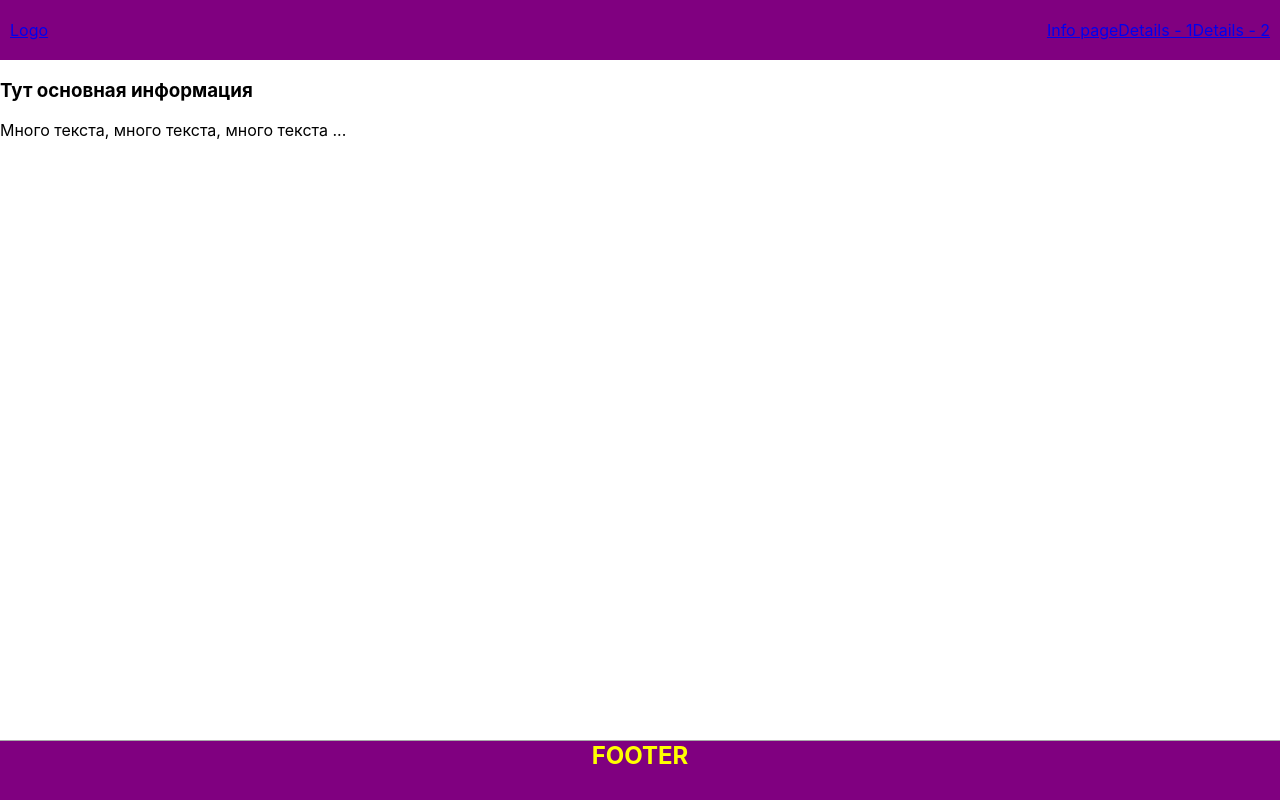
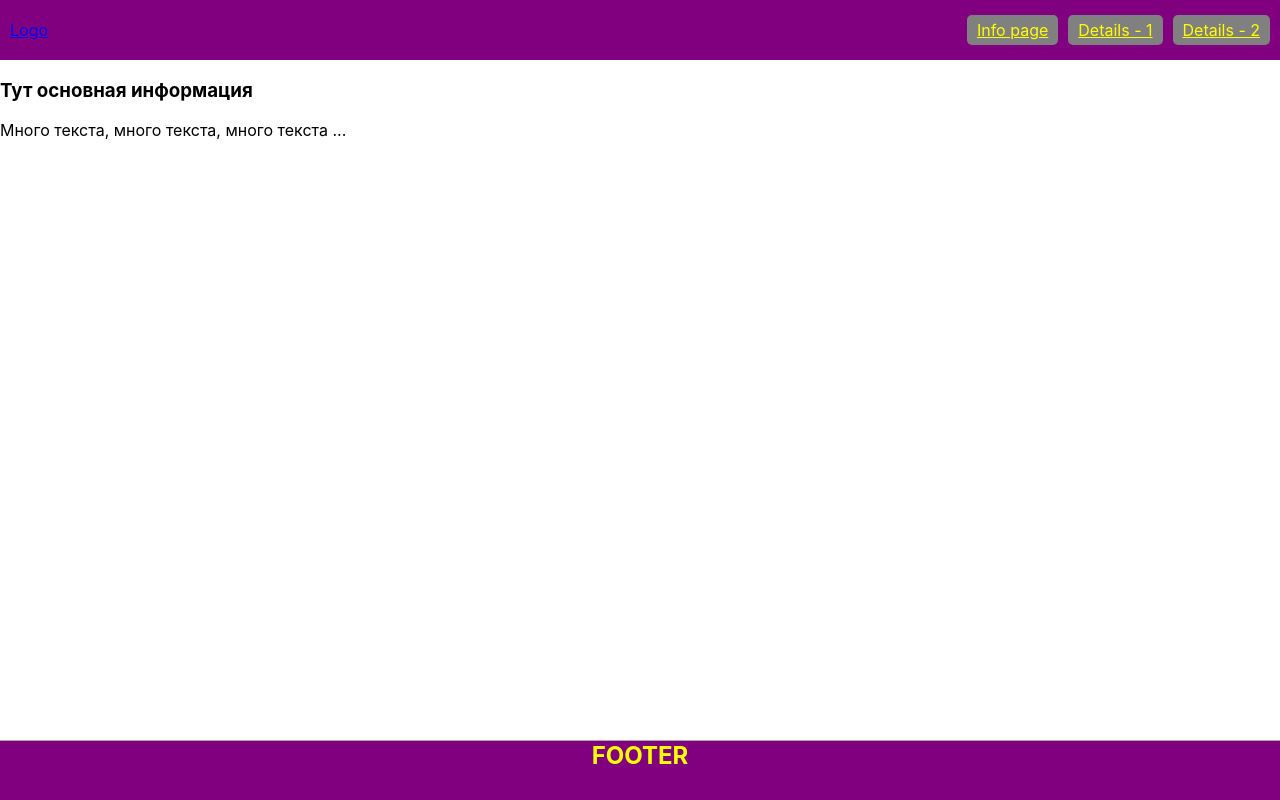
Before and after one commit to Aleksandr-Pod/next-exercise, a Next.js app: page / in a window 1280 px wide. Built offline with nearby package versions, Linux system fonts and the light colour scheme.

Commit message:
header styles fixed

```diff
--- a/components/header.js
+++ b/components/header.js
@@ -11,9 +11,9 @@ const Header = () => {
       <Link href='/' >Logo</Link>
       <nav>
         <ul>
-          <Link href='/infoPage'>Info page</Link>
-          <Link href='/details1'>Details - 1</Link>
-          <Link href='/details2'>Details - 2</Link>
+          <NavButton href='/infoPage'>Info page</NavButton>
+          <NavButton href='/details1'>Details - 1</NavButton>
+          <NavButton href='/details2'>Details - 2</NavButton>
         </ul>
       </nav>
     </Section>
--- a/components/header.styled.js
+++ b/components/header.styled.js
@@ -12,7 +12,7 @@ export const Section = styled.header`
     color: yellow;
     align-items: center;
 `
-export const NavButton = styled.a`
+export const NavButton = styled(Link)`
     padding: 5px 10px;
     margin-left: 10px;
     text-align: center;
```
